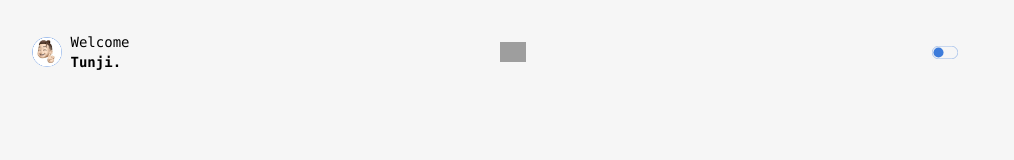
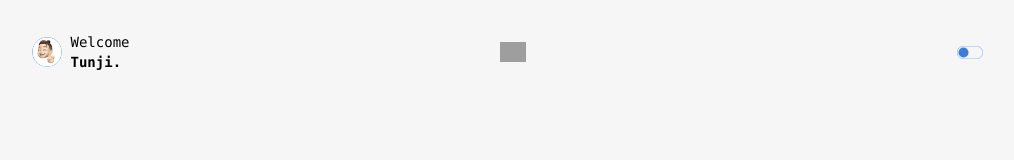
Before and after one commit to Storytehc/storytec-frontend, a Next.js app: page / in a window 1280 px wide. Shown: the top 160 px of the page, without its empty margins (127-1141 px from the left). Built offline with nearby package versions, Linux system fonts and the light colour scheme; grey boxes are pictures that could not be loaded.

Commit message:
Fixed Padding Issue

```diff
--- a/src/app/page.tsx
+++ b/src/app/page.tsx
@@ -61,7 +61,7 @@ const HomePage = () => {
           <Image
             src="/toggle.svg"
             alt="Night Mode Toggle"
-            className=""
+            className="mr-[-50px]"
             width={26}
             height={26}
             priority
```
